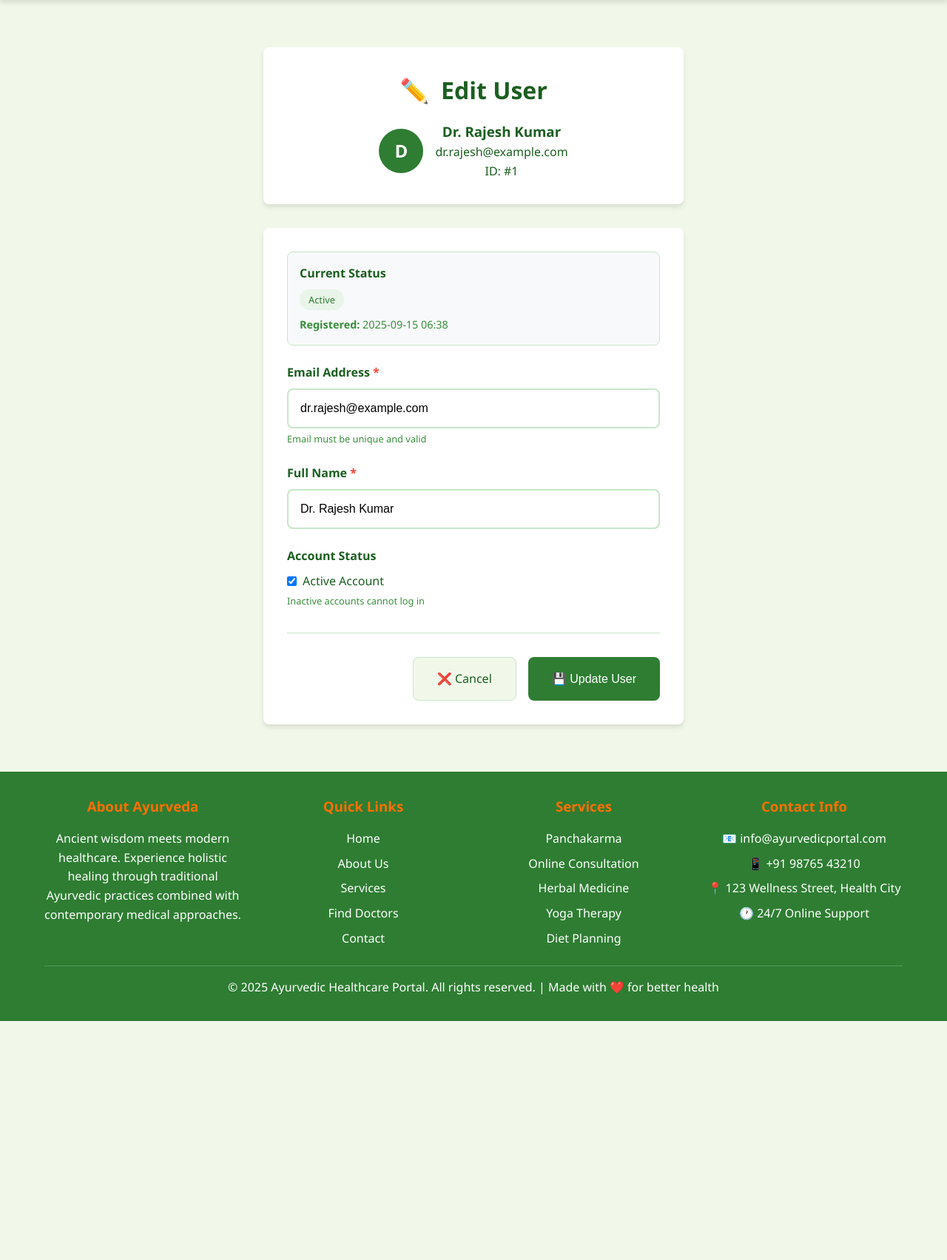
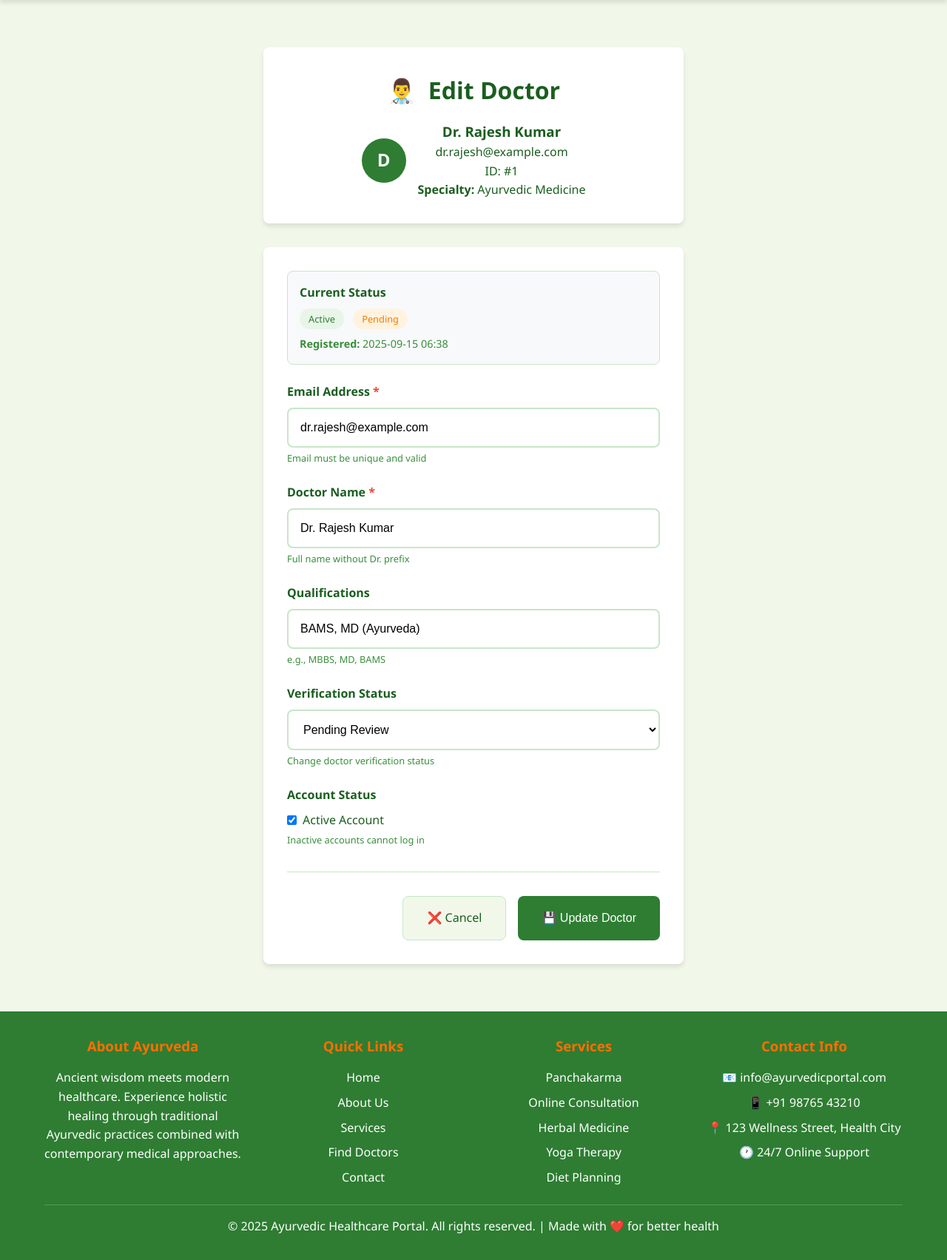
Before and after one commit to Tech-Veda-2025/Demo, a Flask app: page /admin/doctor-users/1/edit in a window 1280 px wide; the page is wider, and only the part inside the window is pictured. Shown: the part 84-1787 px from the top of that part at 74% size. Before the commit the page ends 1464 px from the top of that part, so only its background shows below. Run offline with Flask 3, Linux system fonts and the light colour scheme; the visitor is signed in with stand-in values (Sample User, id 1); data comes from the database, SQL or seed files in the repository; data that the repository does not hold is empty.

Commit message:
Update app.py, doctor_users.html, edit_doctor_user.html, remove edit_doctor_users.html, and add debug.html

```diff
--- a/app.py
+++ b/app.py
@@ -1876,63 +1876,6 @@ def admin_edit_normal_user(user_id):
         flash('Error updating user.', 'error')
         return redirect(url_for('admin_normal_users'))
 
-@app.route('/admin/doctor-users/<int:user_id>/edit', methods=['GET', 'POST'])
-@admin_required
-def admin_edit_doctor_user(user_id):
-    """Edit doctor user"""
-    connection = get_db_connection()
-    if not connection:
-        flash('Database connection error.', 'error')
-        return redirect(url_for('admin_doctor_users'))
-
-    try:
-        cursor = connection.cursor(dictionary=True)
-
-        # Get user data
-        cursor.execute("""
-            SELECT * FROM doctor_users WHERE id = %s
-        """, (user_id,))
-
-        user = cursor.fetchone()
-        if not user:
-            flash('User not found.', 'error')
-            return redirect(url_for('admin_doctor_users'))
-
-        if request.method == 'POST':
-            # username = request.form.get('username', '').strip()
-            email = request.form.get('email', '').strip()
-            name = request.form.get('name', '').strip()
-            is_active = request.form.get('is_active') == 'on'
-
-            # Update user
-            cursor.execute("""
-                UPDATE doctor_users
-                SET email = %s, name = %s, is_active = %s
-                WHERE id = %s
-            """, (email, name, is_active, user_id))
-
-            connection.commit()
-
-            # Log activity
-            log_admin_activity(session['admin_id'], 'EDIT_USER', 'normal', user_id,
-                             {'name': name, 'email': email, 'is_active': is_active})
-
-            cursor.close()
-            connection.close()
-
-            flash('User updated successfully!', 'success')
-            return redirect(url_for('admin_doctor_users'))
-
-        cursor.close()
-        connection.close()
-
-        return render_template('admin/edit_doctor_user.html', user=user)
-
-    except Exception as e:
-        print(f"Edit normal user error: {e}")
-        flash('Error updating user.', 'error')
-        return redirect(url_for('admin_doctor_users'))
-
 @app.route('/admin/normal-users/<int:user_id>/ban', methods=['POST'])
 @admin_required
 def admin_ban_normal_user(user_id):
@@ -2205,6 +2148,81 @@ def admin_add_doctor_user():
                 flash('Error creating doctor user. Please try again.', 'error')
 
     return render_template('admin/add_doctor_user.html')
+
+@app.route('/admin/doctor-users/<int:doctor_id>/edit', methods=['GET', 'POST'])
+@admin_required
+def admin_edit_doctor_user(doctor_id):
+    """Edit doctor user"""
+    connection = get_db_connection()
+    if not connection:
+        flash('Database connection error.', 'error')
+        return redirect(url_for('admin_doctor_users'))
+
+    try:
+        cursor = connection.cursor(dictionary=True)
+
+        # Get doctor user data
+        cursor.execute("""
+            SELECT * FROM doctor_users WHERE id = %s
+        """, (doctor_id,))
+
+        user = cursor.fetchone()
+        if not user:
+            flash('Doctor not found.', 'error')
+            return redirect(url_for('admin_doctor_users'))
+
+        if request.method == 'POST':
+            email = request.form.get('email', '').strip()
+            name = request.form.get('name', '').strip()
+            qualification = request.form.get('qualification', '').strip()
+            is_active = request.form.get('is_active') == 'on'
+            verification_status = request.form.get('verification_status', 'pending')
+
+
+            # Update doctor user
+            cursor.execute("""
+                UPDATE doctor_users
+                SET
+                    email = %s,
+                    name = %s,
+                    qualification = %s,
+                    is_active = %s,
+                    verification_status = %s,
+                    verified_at = %s
+                WHERE id = %s
+            """, (
+                email, name, qualification,
+                is_active, verification_status,
+                datetime.now() if verification_status == 'verified' and user['verification_status'] != 'verified' else user.get('verified_at'),
+                doctor_id
+            ))
+
+            connection.commit()
+
+            # Log admin activity
+            log_admin_activity(session['admin_id'], 'EDIT_DOCTOR', 'doctor', doctor_id,
+                             {
+                                 'name': name,
+                                 'email': email,
+                                 'is_active': is_active,
+                                 'verification_status': verification_status
+                             })
+
+            cursor.close()
+            connection.close()
+
+            flash('Doctor updated successfully!', 'success')
+            return redirect(url_for('admin_doctor_users'))
+
+        cursor.close()
+        connection.close()
+
+        return render_template('admin/edit_doctor_user.html', user=user)
+
+    except Exception as e:
+        print(f"Edit doctor user error: {e}")
+        flash('Error updating doctor.', 'error')
+        return redirect(url_for('admin_doctor_users'))
 
 @app.route('/admin/doctor-users/<int:doctor_id>/verify', methods=['POST'])
 @admin_required
@@ -2721,6 +2739,18 @@ def debug_photos():
 
     return result
 
+@app.route('/admin/doctor-users-debug')
+@admin_required
+def admin_doctor_users_debug():
+    connection = get_db_connection()
+    cursor = connection.cursor(dictionary=True)
+    cursor.execute("SELECT * FROM doctor_users LIMIT 3")
+    doctors = cursor.fetchall()
+    cursor.close()
+    connection.close()
+
+    return render_template('admin/debug.html', doctors=doctors)
+
 
 if __name__ == '__main__':
     app.run(debug=True, host='0.0.0.0', port=5000)
--- a/templates/admin/doctor_users.html
+++ b/templates/admin/doctor_users.html
@@ -426,7 +426,7 @@
 
                         <!-- Regular Actions -->
                         <div class="action-buttons">
-                            <a href="{{ url_for('admin_edit_doctor_user', user_id=user.id) }}" class="btn btn-sm btn-info">✏️ Edit</a>
+                            <a href="{{ url_for('admin_edit_doctor_user', doctor_id=doctor.id) }}" class="btn btn-sm btn-info">✏️ Edit</a>
 
                             {% if doctor.banned_until and doctor.banned_until > datetime.now() %}
                                 <form method="POST" action="#" style="display:inline;">
--- a/templates/admin/edit_doctor_user.html
+++ b/templates/admin/edit_doctor_user.html
@@ -1,9 +1,10 @@
 {% extends "base.html" %}
 
-{% block title %}Edit User: {{ user.full_name }} - Admin Panel{% endblock %}
+{% block title %}Edit Doctor: {{ user.name }} - Admin Panel{% endblock %}
 
 {% block extra_css %}
 <style>
+/* Same styling as edit_normal_user.html with doctor-specific additions */
 .admin-container {
     max-width: 600px;
     margin: 2rem auto;
@@ -92,12 +93,6 @@
     box-shadow: 0 0 0 3px rgba(76, 175, 80, 0.1);
 }
 
-.form-control:disabled {
-    background: #f5f5f5;
-    color: #666;
-    cursor: not-allowed;
-}
-
 .checkbox-group {
     display: flex;
     align-items: center;
@@ -134,6 +129,7 @@
     font-size: 0.8rem;
     font-weight: 500;
     display: inline-block;
+    margin-right: 0.5rem;
 }
 
 .status-active {
@@ -144,6 +140,16 @@
 .status-inactive {
     background: #FFEBEE;
     color: #C62828;
+}
+
+.status-verified {
+    background: #E3F2FD;
+    color: #1976D2;
+}
+
+.status-pending {
+    background: #FFF3E0;
+    color: #F57C00;
 }
 
 .form-actions {
@@ -194,23 +200,26 @@
 <div class="admin-container">
     <div class="page-header">
         <h1 class="page-title">
-            <span class="page-icon">✏️</span>
-            Edit User
+            <span class="page-icon">👨‍⚕️</span>
+            Edit Doctor
         </h1>
         <div class="user-info">
             <div class="user-avatar">
-                {{ user.name[0].upper() if user.name else 'U' }}
+                {{ user.name[0].upper() if user.name else 'D' }}
             </div>
             <div>
                 <h3>{{ user.name or 'No Name' }}</h3>
                 <p>{{ user.email }}</p>
                 <p>ID: #{{ user.id }}</p>
+                {% if user.specialty %}
+                <p><strong>Specialty:</strong> {{ user.specialty }}</p>
+                {% endif %}
             </div>
         </div>
     </div>
 
     <div class="form-container">
-        <div class="status-info">
+        <!-- <div class="status-info">
             <h4>Current Status</h4>
             <span class="status-badge {{ 'status-active' if user.is_active else 'status-inactive' }}">
                 {{ 'Active' if user.is_active else 'Inactive' }}
@@ -228,10 +237,21 @@
             <p style="margin: 0.5rem 0 0 0; font-size: 0.9rem; color: var(--text-secondary);">
                 <strong>Registered:</strong> {{ user.created_at.strftime('%Y-%m-%d %H:%M') if user.created_at else 'N/A' }}
             </p>
+        </div> -->
+        <div class="status-info">
+            <h4>Current Status</h4>
+            <span class="status-badge {{ 'status-active' if user.is_active else 'status-inactive' }}">
+                {{ 'Active' if user.is_active else 'Inactive' }}
+            </span>
+            <span class="status-badge {{ 'status-verified' if user.verification_status == 'verified' else 'status-pending' }}">
+                {{ user.verification_status|title or 'Pending' }}
+            </span>
+            <p style="margin: 0.5rem 0 0 0; font-size: 0.9rem; color: var(--text-secondary);">
+                <strong>Registered:</strong> {{ user.created_at.strftime('%Y-%m-%d %H:%M') if user.created_at else 'N/A' }}
+            </p>
         </div>
 
         <form method="POST">
-
             <div class="form-group">
                 <label for="email" class="form-label required">Email Address</label>
                 <input type="email" id="email" name="email" class="form-control"
@@ -240,9 +260,27 @@
             </div>
 
             <div class="form-group">
-                <label for="name" class="form-label required">Full Name</label>
+                <label for="name" class="form-label required">Doctor Name</label>
                 <input type="text" id="name" name="name" class="form-control"
                        value="{{ user.name or '' }}" required maxlength="150">
+                <div class="form-help">Full name without Dr. prefix</div>
+            </div>
+
+            <div class="form-group">
+                <label for="qualification" class="form-label">Qualifications</label>
+                <input type="text" id="qualification" name="qualification" class="form-control"
+                       value="{{ user.qualification or '' }}" maxlength="200">
+                <div class="form-help">e.g., MBBS, MD, BAMS</div>
+            </div>
+
+            <div class="form-group">
+                <label for="verification_status" class="form-label">Verification Status</label>
+                <select id="verification_status" name="verification_status" class="form-control">
+                    <option value="pending" {{ 'selected' if user.verification_status == 'pending' }}>Pending Review</option>
+                    <option value="verified" {{ 'selected' if user.verification_status == 'verified' }}>Verified ✅</option>
+                    <option value="rejected" {{ 'selected' if user.verification_status == 'rejected' }}>Rejected ❌</option>
+                </select>
+                <div class="form-help">Change doctor verification status</div>
             </div>
 
             <div class="form-group">
@@ -260,7 +298,7 @@
                     ❌ Cancel
                 </a>
                 <button type="submit" class="btn btn-primary">
-                    💾 Update User
+                    💾 Update Doctor
                 </button>
             </div>
         </form>
@@ -268,25 +306,17 @@
 </div>
 
 <script>
-// Form validation
 document.querySelector('form').addEventListener('submit', function(e) {
-    const username = document.getElementById('username').value.trim();
     const email = document.getElementById('email').value.trim();
-    const fullName = document.getElementById('full_name').value.trim();
+    const name = document.getElementById('name').value.trim();
 
-    if (!username || !email || !fullName) {
+    if (!email || !name) {
         e.preventDefault();
         alert('Please fill in all required fields!');
         return false;
     }
 
-    if (username.length < 3) {
-        e.preventDefault();
-        alert('Username must be at least 3 characters long!');
-        return false;
-    }
-
-    return confirm('Are you sure you want to update this user?');
+    return confirm('Are you sure you want to update this doctor?');
 });
 </script>
 {% endblock %}
```
Also changed, not shown: templates/admin/debug.html (added, +27 -0 lines), templates/admin/edit_doctor_users.html (deleted).
